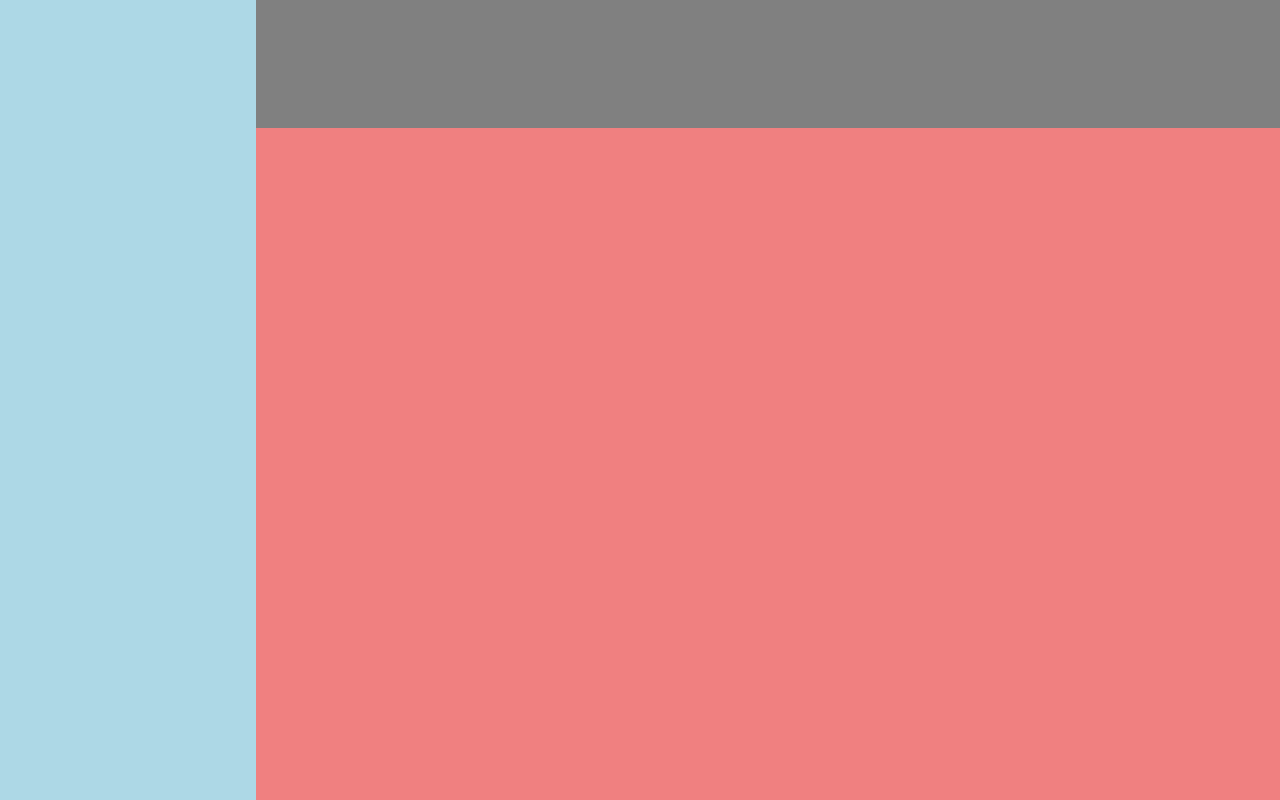
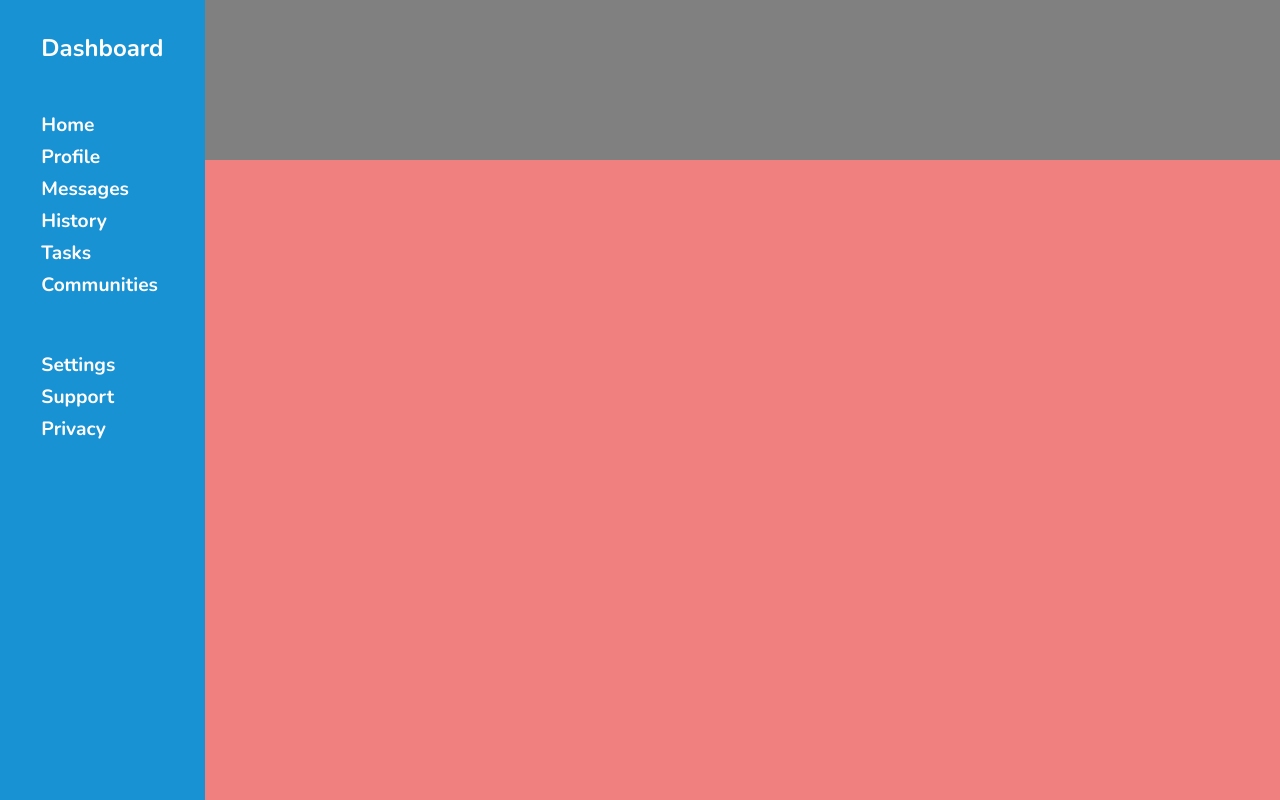
Before and after one commit to i-brkic/admin-dashboard, a plain HTML site: page index.html in a window 1280 px wide. Drawn offline with nearby package versions, Linux system fonts and the light colour scheme.

Commit message:
Apply basic sidebar layout
Applied basic sidebar layout split into three parts using CSS grid.

```diff
--- a/index.html
+++ b/index.html
@@ -8,7 +8,24 @@
   </head>
   <body>
     <div class="main-container">
-      <div class="sidebar"></div>
+      <div class="sidebar">
+        <div class="dashboard-1">Dashboard</div>
+
+        <div class="dashboard-2">
+          <div>Home</div>
+          <div>Profile</div>
+          <div>Messages</div>
+          <div>History</div>
+          <div>Tasks</div>
+          <div>Communities</div>
+        </div>
+
+        <div class="dashboard-3">
+          <div>Settings</div>
+          <div>Support</div>
+          <div>Privacy</div>
+        </div>
+      </div>
 
       <div class="header"></div>
 
--- a/style.css
+++ b/style.css
@@ -1,3 +1,5 @@
+@import url("https://fonts.googleapis.com/css2?family=Nunito:ital,wght@0,200..1000;1,200..1000&display=swap");
+
 * {
   box-sizing: border-box;
 }
@@ -12,13 +14,36 @@ body {
 
 .main-container {
   display: grid;
-  grid-template-columns: repeat(1, 20vw) repeat(4, 20vw);
-  grid-template-rows: repeat(1, 16vh) repeat(4, 21vh);
+  grid-template-columns: repeat(1, 16vw) repeat(4, 21vw);
+  grid-template-rows: repeat(1, 20vh) repeat(4, 20vh);
 }
 
 .sidebar {
-  background-color: lightblue;
+  background-color: #1992d4;
+  color: #fff;
+  font-family: "Nunito", monospace;
+  font-weight: bold;
+  padding-top: 4vh;
   grid-row: 1 / 6;
+  display: grid;
+  grid-template-rows: 10vh 30vh 15vh;
+  justify-content: center;
+}
+
+.dashboard-1 {
+  font-size: 1.5rem;
+}
+
+.dashboard-2 {
+  font-size: 1.2rem;
+  display: grid;
+  grid-template-rows: repeat(6, 4vh);
+}
+
+.dashboard-3 {
+  font-size: 1.2rem;
+  display: grid;
+  grid-template-rows: repeat(3, 4vh);
 }
 
 .header {
```
